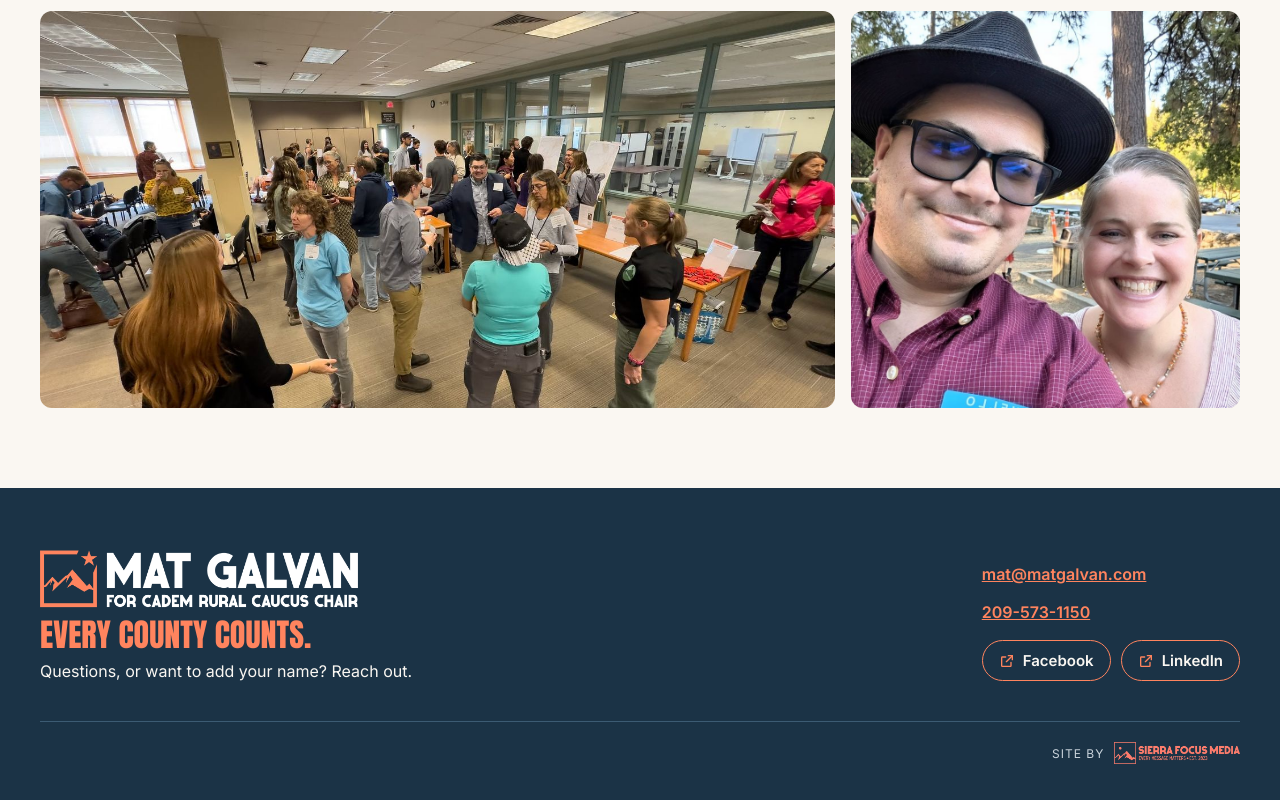
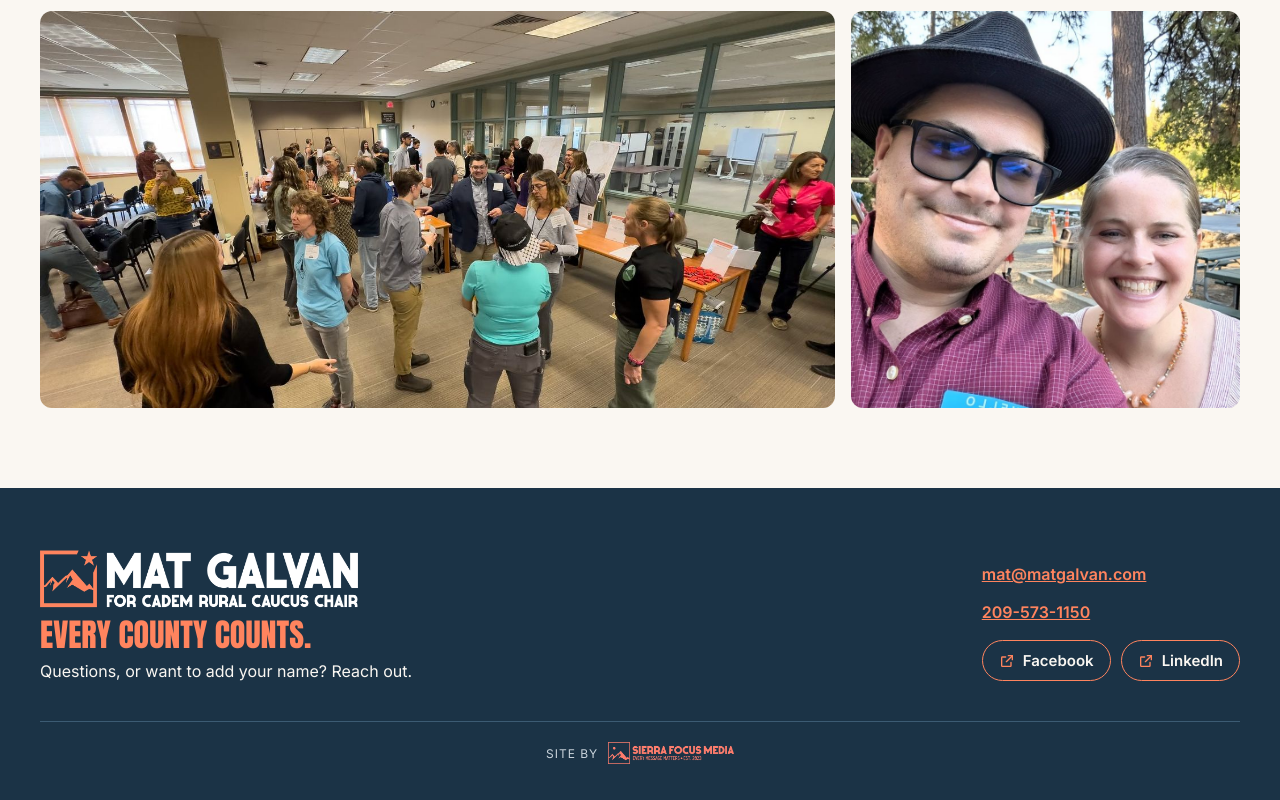
Before and after one commit to sierrafocusmedia/matgalvan.com, a plain HTML site: page index.html in a window 1280 px wide. Shown: the part 5572-6372 px from the top of the page. Drawn offline with Linux system fonts and the light colour scheme.

Commit message:
Center site credit
Co-Authored-By: Claude Opus 5.5 <noreply@anthropic.com>
Claude-Session: https://claude.ai/code/session_01K1c29HQm88n3qfBgfj8GT1

```diff
--- a/index.html
+++ b/index.html
@@ -224,7 +224,7 @@ footer{padding:48px 20px !important}
 <div style="display: flex; flex-wrap: wrap; gap: 10px; margin-top: 6px"><a href="https://www.facebook.com/mathew.galvan" target="_blank" rel="noopener" style="display: inline-flex; align-items: center; gap: 8px; border: 1.5px solid #FF845E; border-radius: 999px; padding: 10px 16px; color: #FAF7F2; text-decoration: none; font-size: 15px; font-weight: 600"><svg width="16" height="16" viewBox="0 0 24 24" aria-hidden="true" fill="none" stroke="#FF845E" stroke-width="2" stroke-linecap="round" stroke-linejoin="round"><path d="M14 4h6v6"></path><path d="M20 4l-9 9"></path><path d="M18 14v5a1 1 0 0 1-1 1H5a1 1 0 0 1-1-1V7a1 1 0 0 1 1-1h5"></path></svg>Facebook</a><a href="https://www.linkedin.com/in/mathgalv/" target="_blank" rel="noopener" style="display: inline-flex; align-items: center; gap: 8px; border: 1.5px solid #FF845E; border-radius: 999px; padding: 10px 16px; color: #FAF7F2; text-decoration: none; font-size: 15px; font-weight: 600"><svg width="16" height="16" viewBox="0 0 24 24" aria-hidden="true" fill="none" stroke="#FF845E" stroke-width="2" stroke-linecap="round" stroke-linejoin="round"><path d="M14 4h6v6"></path><path d="M20 4l-9 9"></path><path d="M18 14v5a1 1 0 0 1-1 1H5a1 1 0 0 1-1-1V7a1 1 0 0 1 1-1h5"></path></svg>LinkedIn</a></div>
 </div>
 </div>
-<div style="max-width: 1200px; margin: 40px auto 0; padding-top: 20px; border-top: 1px solid #3C5B73; display: flex; justify-content: flex-end"><a href="https://sierrafocusmedia.com" target="_blank" rel="noopener" style="display: inline-flex; align-items: center; gap: 10px; color: #C9D3DB; text-decoration: none; font-size: 12px; letter-spacing: 1px">SITE BY<img src="assets/sfm-logo.png" alt="Sierra Focus Media" width="480" height="84" style="height: 22px; width: auto"></a></div>
+<div style="max-width: 1200px; margin: 40px auto 0; padding-top: 20px; border-top: 1px solid #3C5B73; display: flex; justify-content: center"><a href="https://sierrafocusmedia.com" target="_blank" rel="noopener" style="display: inline-flex; align-items: center; gap: 10px; color: #C9D3DB; text-decoration: none; font-size: 12px; letter-spacing: 1px">SITE BY<img src="assets/sfm-logo.png" alt="Sierra Focus Media" width="480" height="84" style="height: 22px; width: auto"></a></div>
 </footer>
 
 </div>
```
